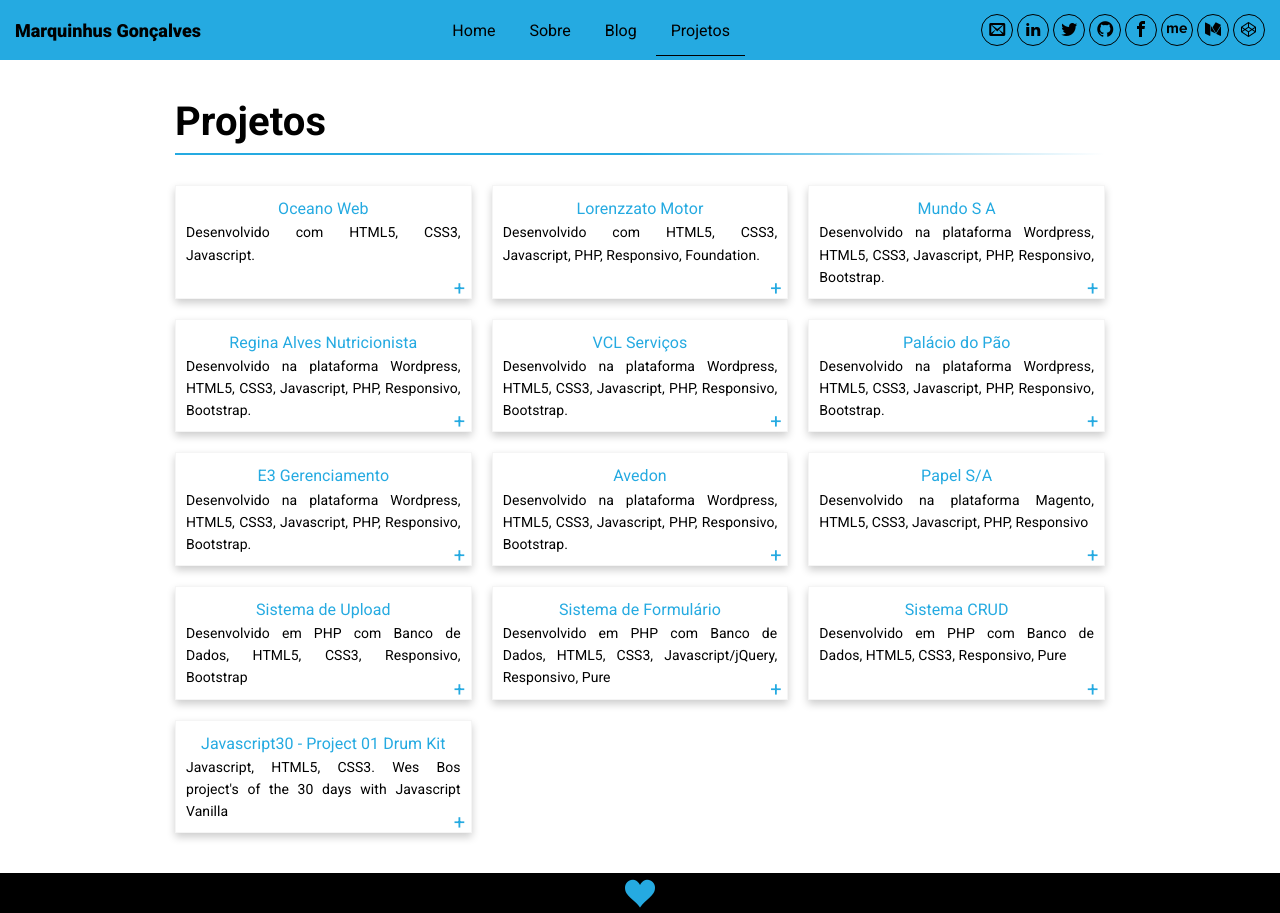
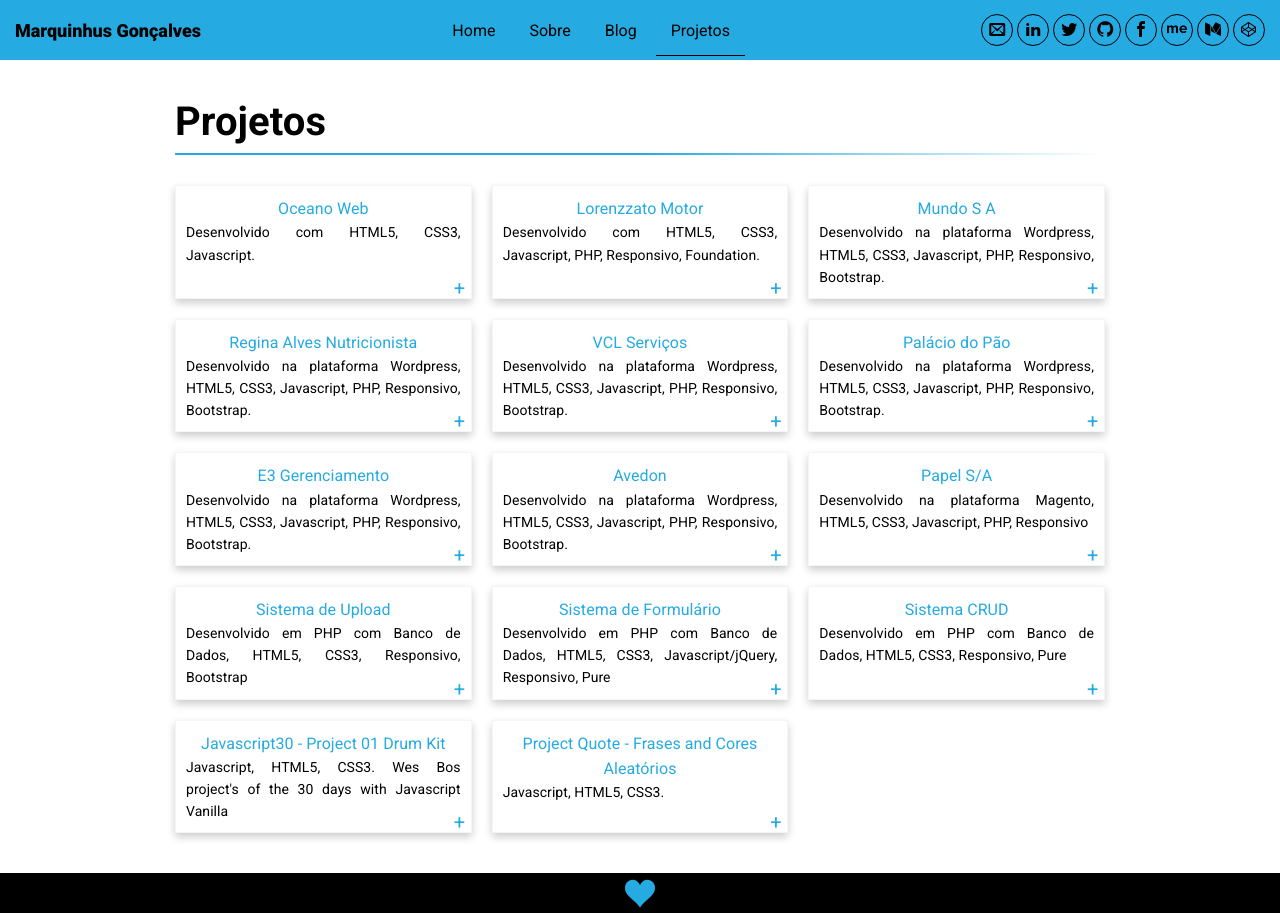
Before and after one commit to marquinhusgoncalves/marquinhusgoncalves.com, a Jekyll site: the page built from projects.md, in a window 1280 px wide. Built offline with Jekyll 4.4.1, drawn with Linux system fonts in a browser that asks for light colours; some web fonts are replaced; comment, search, counter and statistics services are not loaded.

Commit message:
Add new project

```diff
--- a/projects.md
+++ b/projects.md
@@ -80,4 +80,10 @@ title: Projetos
     <p class="card-description">Javascript, HTML5, CSS3. Wes Bos project's of the 30 days with Javascript Vanilla</p>
     <div class="card-plus"></div>
   </a>
+
+  <a href="http://quote.oceanoweb.com.br/" class="card" target="_blank">
+    <p class="card-title">Project Quote - Frases and Cores Aleatórios</p>
+    <p class="card-description">Javascript, HTML5, CSS3.</p>
+    <div class="card-plus"></div>
+  </a>
 </section>
```
